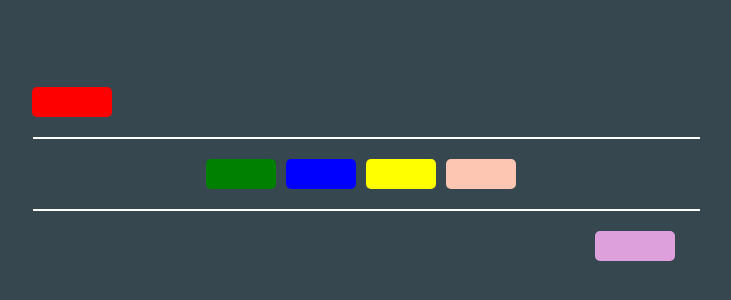
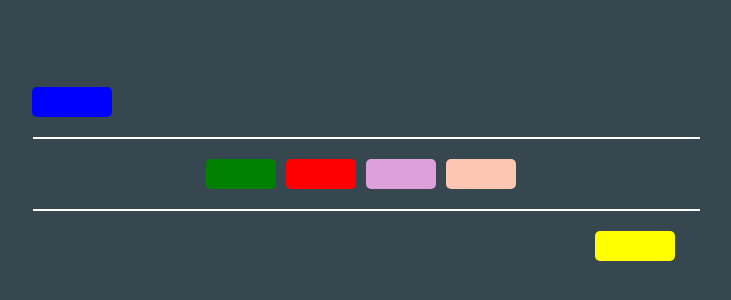
Before and after one commit to hasinduudara/ITS-Assignment-07, a plain HTML site: page Pages/Que-2.html in a window 1280 px wide. Shown: the part 226-526 px from the top of the page, without its empty margins (274-1005 px from the left). Drawn offline with nearby package versions, Linux system fonts and the light colour scheme.

Commit message:
add color cycling functionality to Que-2.html using jQuery

```diff
--- a/Pages/Que-2.html
+++ b/Pages/Que-2.html
@@ -90,5 +90,45 @@
 
       <div class="down-box"></div>
     </div>
+
+    <script src="https://ajax.googleapis.com/ajax/libs/jquery/3.7.1/jquery.min.js"></script>
+
+    <script>
+      $(document).ready(function () {
+        let colors = [
+          "red",
+          "green",
+          "blue",
+          "yellow",
+          "rgb(252, 198, 178)",
+          "plum",
+        ];
+        let index = 0;
+        setInterval(function () {
+          $(".up-box").css(
+            "background-color",
+            colors[(index + 5) % colors.length]
+          );
+          $(".box-1").css(
+            "background-color",
+            colors[(index + 4) % colors.length]
+          );
+          $(".box-2").css(
+            "background-color",
+            colors[(index + 3) % colors.length]
+          );
+          $(".box-3").css(
+            "background-color",
+            colors[(index + 2) % colors.length]
+          );
+          $(".box-4").css(
+            "background-color",
+            colors[(index + 1) % colors.length]
+          );
+          $(".down-box").css("background-color", colors[index % colors.length]);
+          index++;
+        }, 500);
+      });
+    </script>
   </body>
 </html>
```
